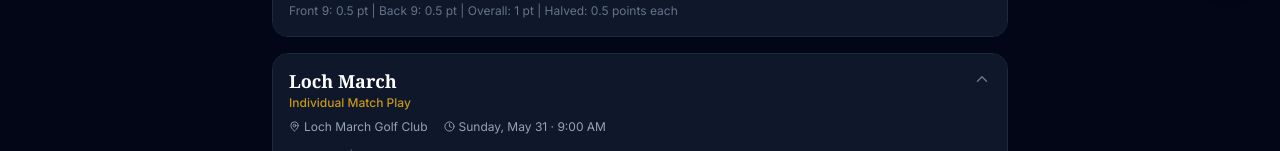
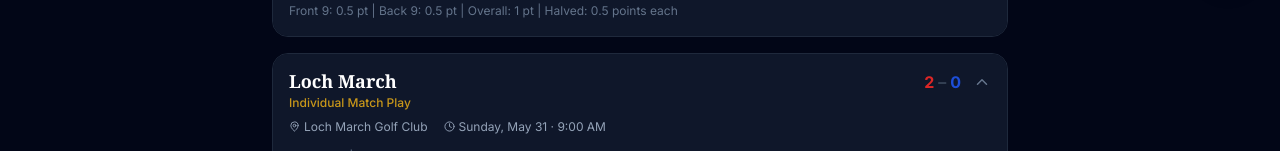
Before and after one commit to dcoughlin12/ryder-cup-app-v2, a React (Vite) app: page / in a window 1280 px wide. Shown: the part 801-952 px from the top of the page. Built offline with nearby package versions, Linux system fonts and the light colour scheme; no server answers.

Commit message:
Update tournament.ts

```diff
--- a/src/data/tournament.ts
+++ b/src/data/tournament.ts
@@ -218,7 +218,7 @@
         { id: "r3m5", teeTime: "9:40", east: east.brandon, west: west.jackson, result: null },
         { id: "r3m6", teeTime: "9:50", east: east.darryl, west: west.miller, result: null },
         { id: "r3m7", teeTime: "10:00", east: east.devin, west: west.walsh, result: null },
-        { id: "r3m8", teeTime: "10:10", east: east.josh, west: west.trav, result: null },
+        { id: "r3m8", teeTime: "10:10", east: east.josh, west: west.trav, result: "east" },
         { id: "r3m9", teeTime: "10:20", east: east.coach, west: west.purves, result: null },
         { id: "r3m10", teeTime: "10:30", east: east.tindal, west: west.hulton, result: null },
       ],
```
